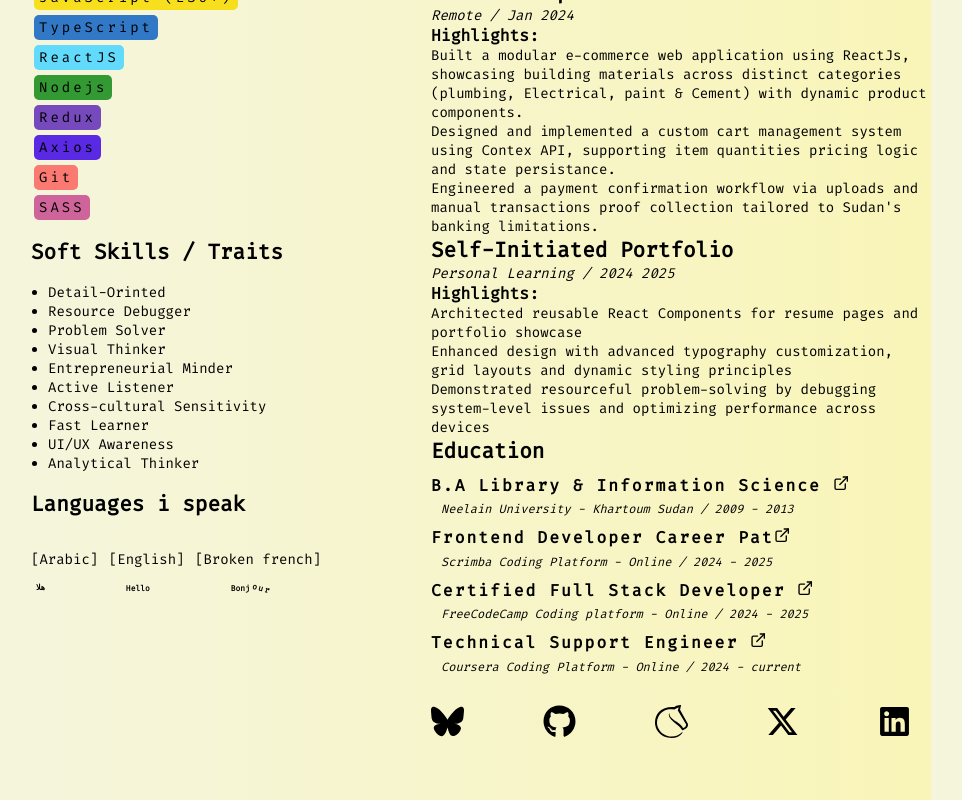
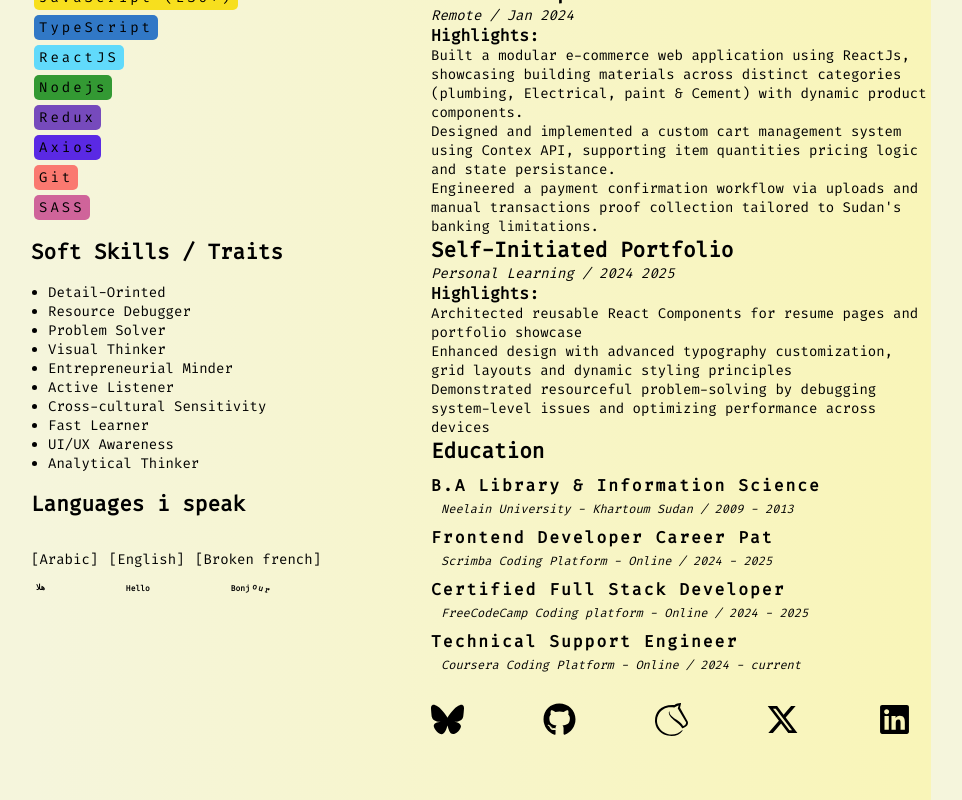
Before and after one commit to BasamLive/my-resume, a React (Vite) app: page / in a window 1280 px wide. Shown: the part 322-1122 px from the top of the page, without its empty margins (159-1121 px from the left). Built offline with nearby package versions, Linux system fonts and the light colour scheme; a web font is replaced by a local one.

Commit message:
cleard the links from the certifications

```diff
--- a/src/App.jsx
+++ b/src/App.jsx
@@ -192,7 +192,7 @@
             <h1 className="education-primary-heading">Education</h1>
             <div className="edu-one">
               <h3 className="education-secondary-heading">
-                B.A Library & Information Science <FiExternalLink />
+                B.A Library & Information Science
               </h3>
               <p className="education-university-name">
                 Neelain University - Khartoum Sudan / 2009 - 2013
@@ -201,7 +201,6 @@
             <div className="edu-two">
               <h3 className="education-secondary-heading">
                 Frontend Developer Career Pat
-                <FiExternalLink />
               </h3>
               <p className="education-university-name">
                 Scrimba Coding Platform - Online / 2024 - 2025
@@ -209,7 +208,7 @@
             </div>
             <div className="edu-three">
               <h3 className="education-secondary-heading">
-                Certified Full Stack Developer <FiExternalLink />
+                Certified Full Stack Developer
               </h3>
               <p className="education-university-name">
                 FreeCodeCamp Coding platform - Online / 2024 - 2025
@@ -217,7 +216,7 @@
             </div>
             <div>
               <h3 className="education-secondary-heading">
-                Technical Support Engineer <FiExternalLink />
+                Technical Support Engineer
               </h3>
               <p className="education-university-name">
                 Coursera Coding Platform - Online / 2024 - current
```
